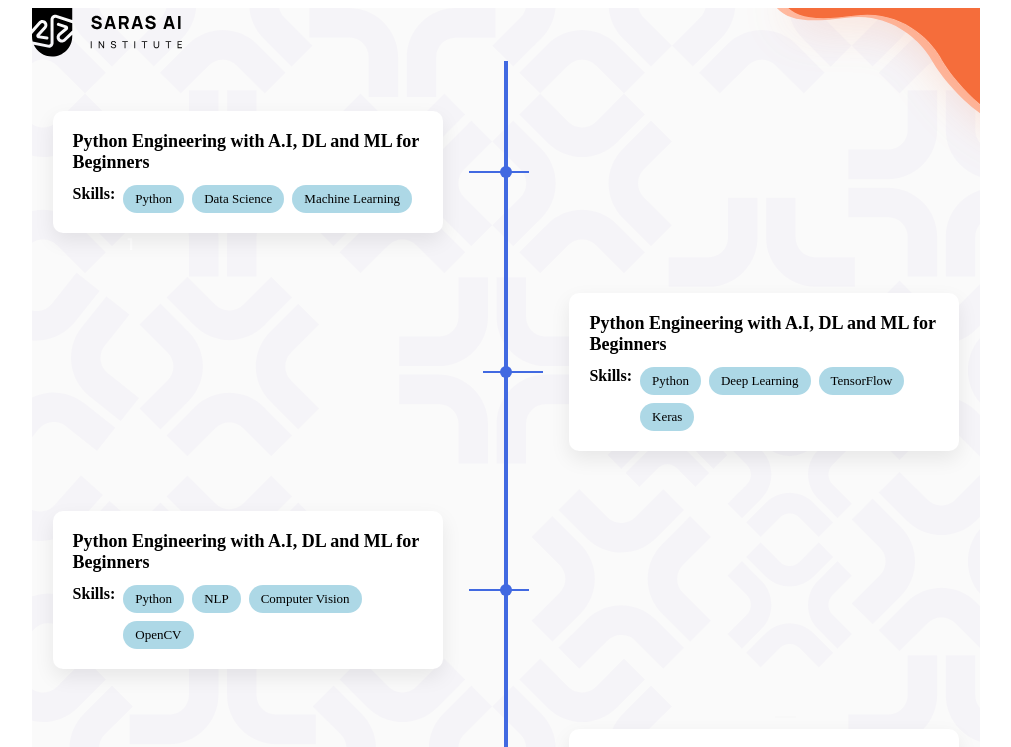
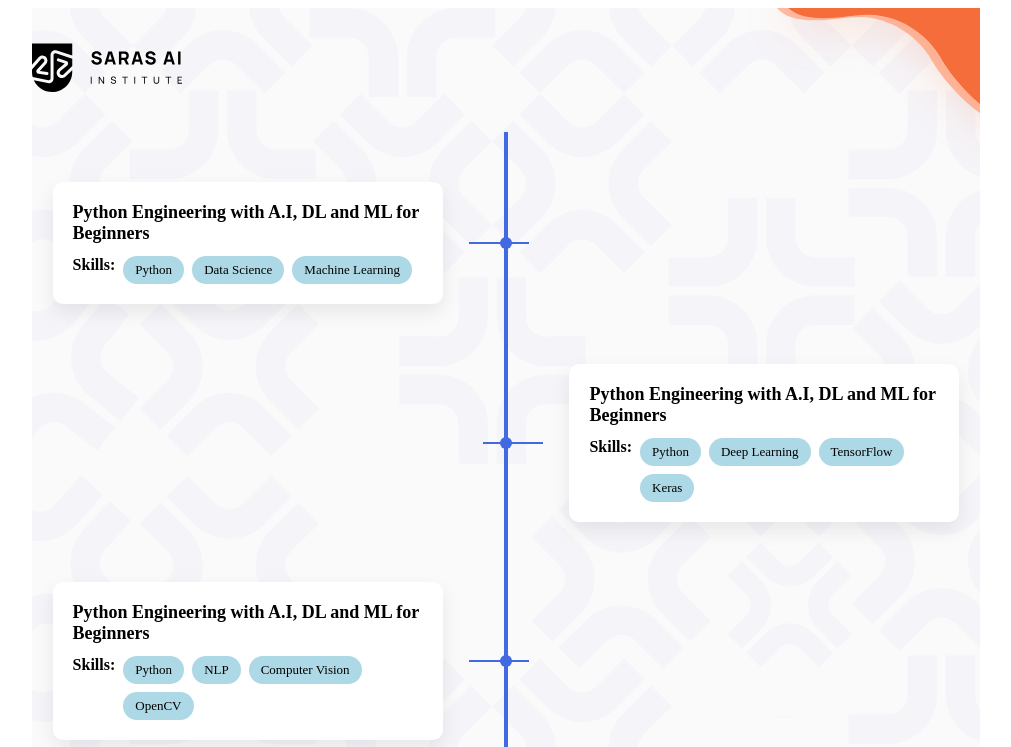
Before and after one commit to jyotikad2809/react-journey, a React (Vite) app: page / in a window 1280 px wide. Shown: the top 747 px of the page, without its empty margins (134-1145 px from the left). Built offline with nearby package versions, Linux system fonts and the light colour scheme.

Commit message:
fix: fix styling

```diff
--- a/src/App.jsx
+++ b/src/App.jsx
@@ -5,6 +5,7 @@ import logo from "./assets/logo.svg";
 import "./app.css";
 
 const data = Data.data;
+
 function App() {
   return <Container></Container>;
 }
@@ -14,11 +15,12 @@ function Container() {
     <div className="content-boundary">
       <BackgroundComponent>
         <Title></Title>
-        <Content></Content>
+        <Content className="content-class"></Content>
       </BackgroundComponent>
     </div>
   );
 }
+
 function Content() {
   return <Timeline items={data}></Timeline>;
 }
@@ -26,23 +28,19 @@ function Content() {
 function Title() {
   const styles = {
     container: {
-      display: "flex",
-      alignItems: "center",
-      justifyContent: "flex-start",
-      padding: "10px",
+      zIndex: 10,
     },
     logo: {
-      width: "48px",
-      height: "48px",
-      marginRight: "10px",
-      alignSelf: "flex-start",
+      width: "150px",
+      height: "120px",
     },
   };
 
   return (
-    <div className="title-container">
-      <img src={logo} alt="Logo" className="title-logo" />
+    <div style={styles.container}>
+      <img src={logo} alt="Logo" style={styles.logo} />
     </div>
   );
 }
+
 export default App;
```
